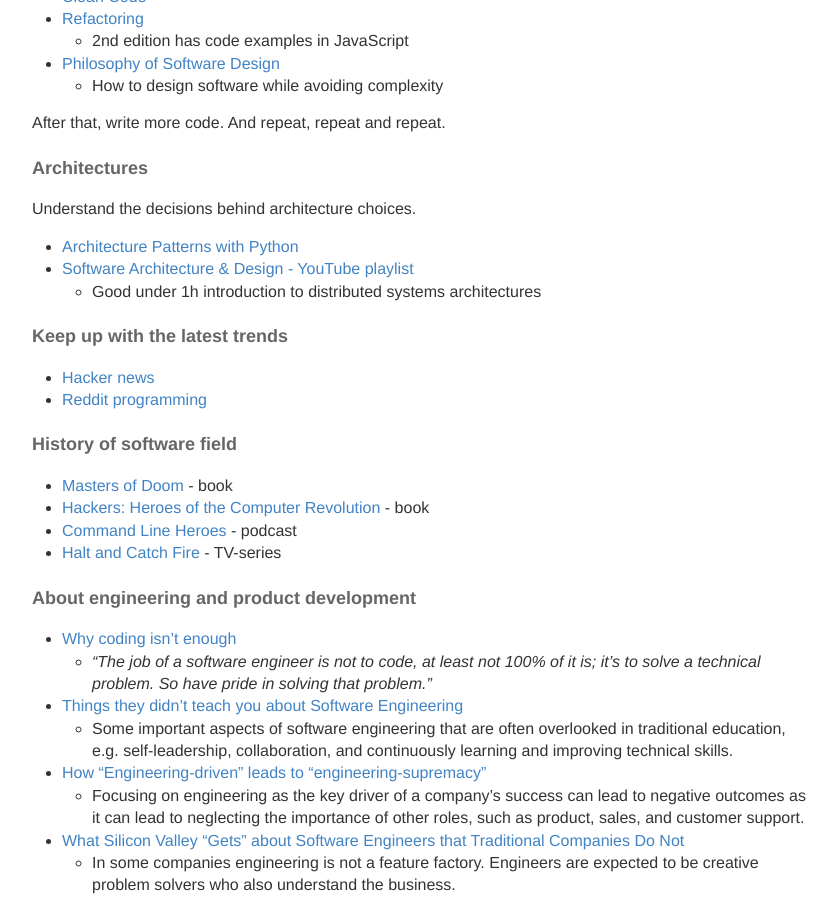
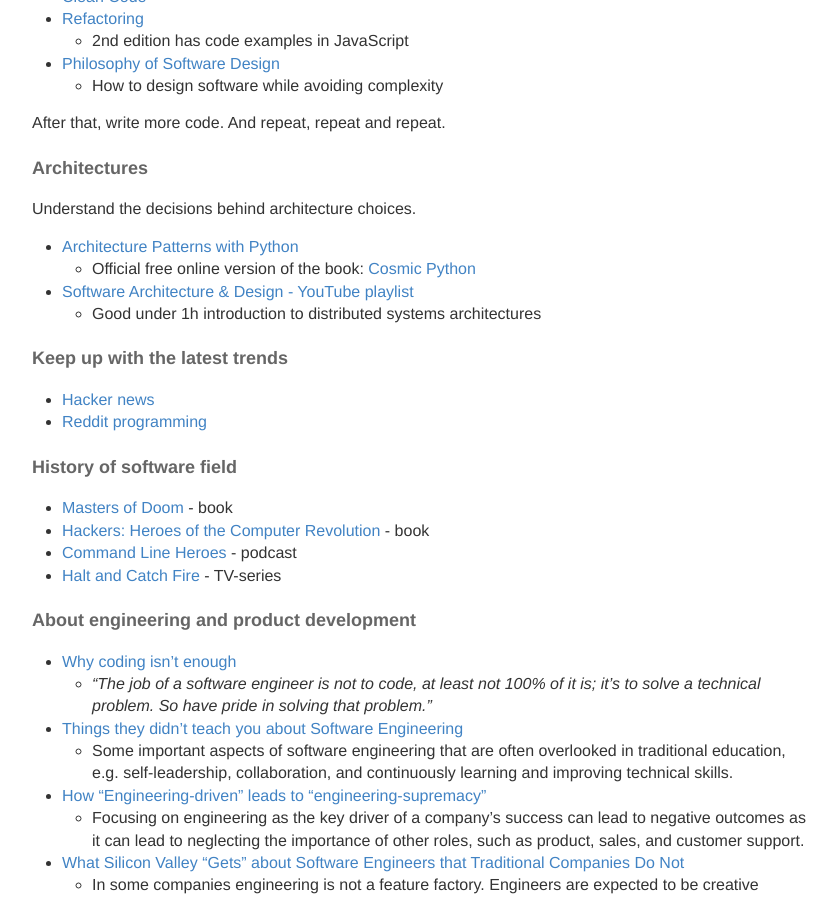
Before and after one commit to ttu/ttu.github.io, a Jekyll site: the page built from _posts/2022-2-5-material-for-new-developers.md, in a window 1280 px wide and 900 px high, scrolled down 1132 px. Shown: the whole window, without its empty margins (218-1055 px from the left). Built offline with Jekyll 4.4.1, drawn with Linux system fonts in a browser that asks for light colours.

Commit message:
Add cosmic python link to new dev post

```diff
--- a/_posts/2022-2-5-material-for-new-developers.md
+++ b/_posts/2022-2-5-material-for-new-developers.md
@@ -53,6 +53,7 @@
 Understand the decisions behind architecture choices.
 
 * [Architecture Patterns with Python](https://www.goodreads.com/book/show/50083115-architecture-patterns-with-python)
+  * Official free online version of the book: [Cosmic Python](https://www.cosmicpython.com/book/preface.html)
 * [Software Architecture & Design - YouTube playlist](https://www.youtube.com/playlist?list=PL4JxLacgYgqTgS8qQPC17fM-NWMTr5GW6)
   * Good under 1h introduction to distributed systems architectures
 
```
